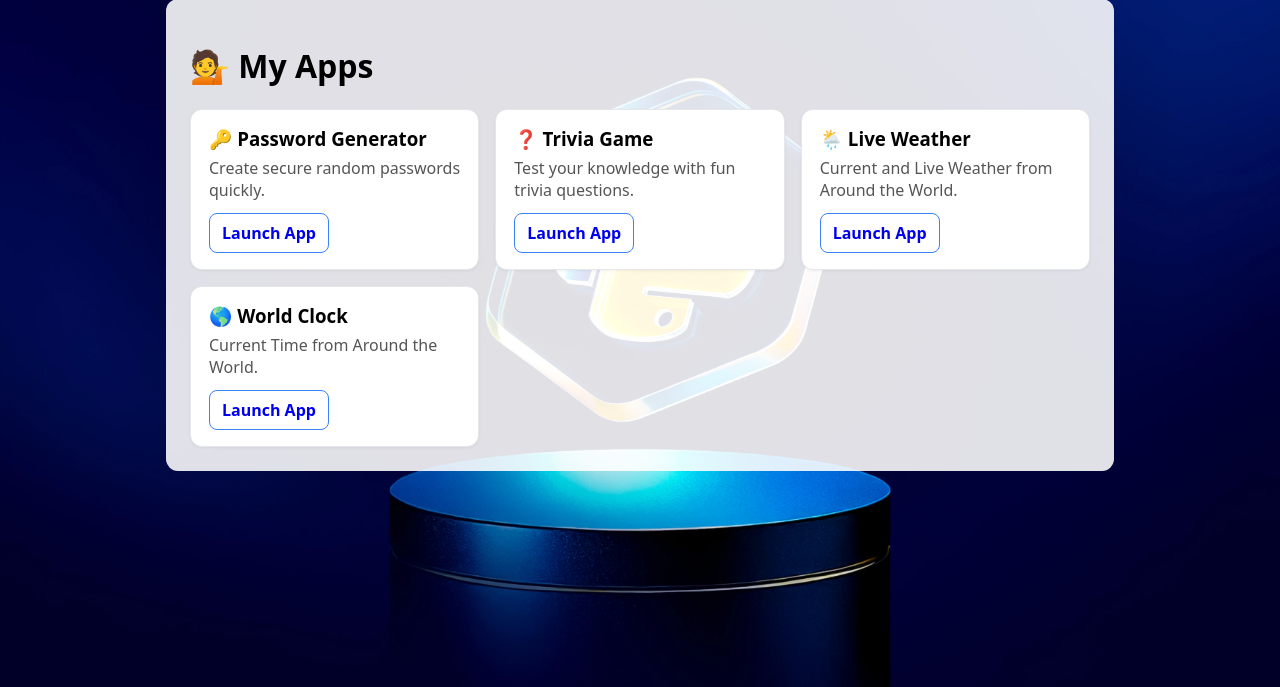
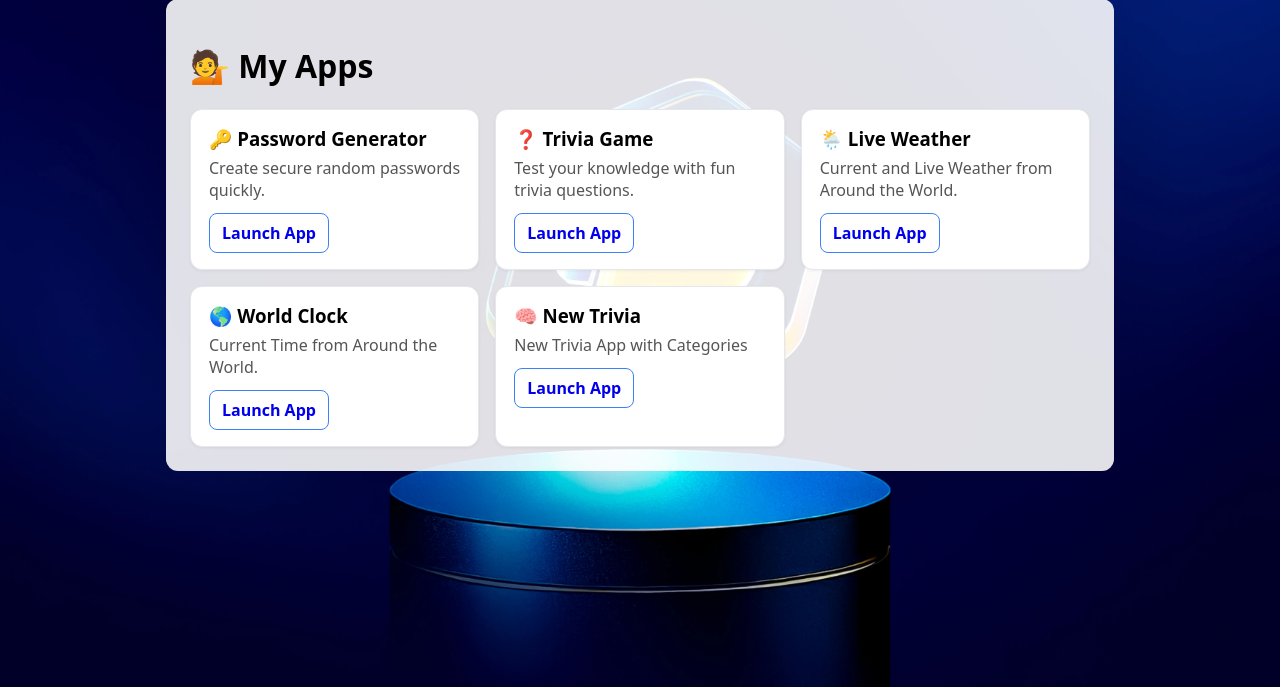
Before and after one commit to jnaugle101/portfolio, a Flask app: page /apps in a window 1280 px wide. Shown: the part 47-734 px from the top of the page. Run offline with Flask 3, Linux system fonts and the light colour scheme.

Commit message:
chore: trigger redeploy

```diff
--- a/templates/apps.html
+++ b/templates/apps.html
@@ -63,6 +63,12 @@
     <a href="https://world-clock-i4ln.onrender.com/" target="_blank">Launch App</a>
   </div>
 
+        <div class="app-card">
+    <h3>🧠 New Trivia</h3>
+    <p>New Trivia App with Categories</p>
+    <a href="https://new-trivia.onrender.com/#71e031db" target="_blank">Launch App</a>
+  </div>
+
 </div>
 
 {% endblock %}
--- a/templates/projects.html
+++ b/templates/projects.html
@@ -11,5 +11,6 @@
     <li><strong>Trivia Game</strong> — Python based random Trivia Game using the top 375 trivia questions of 2025.</li>
     <li><strong>World Clock</strong> — Python based World Clock.</li>
     <li><strong>World Weather</strong> - Python based list of current weather in various countries</li>
+    <li><strong>New Trivia Game with Categories</strong> - Python based trivia game with categories</li>
   </ul>
 {% endblock %}
```
